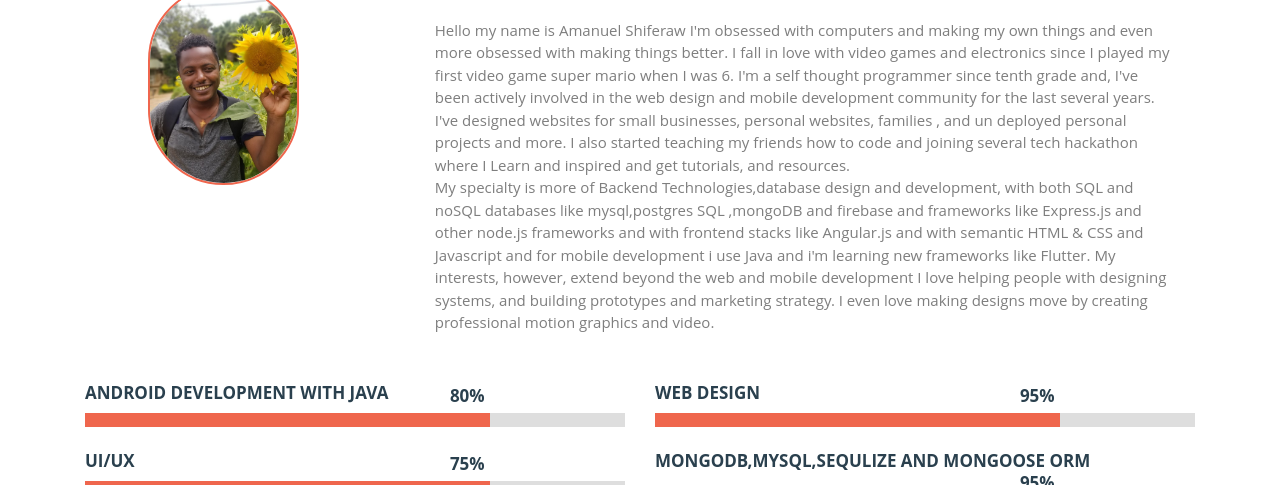
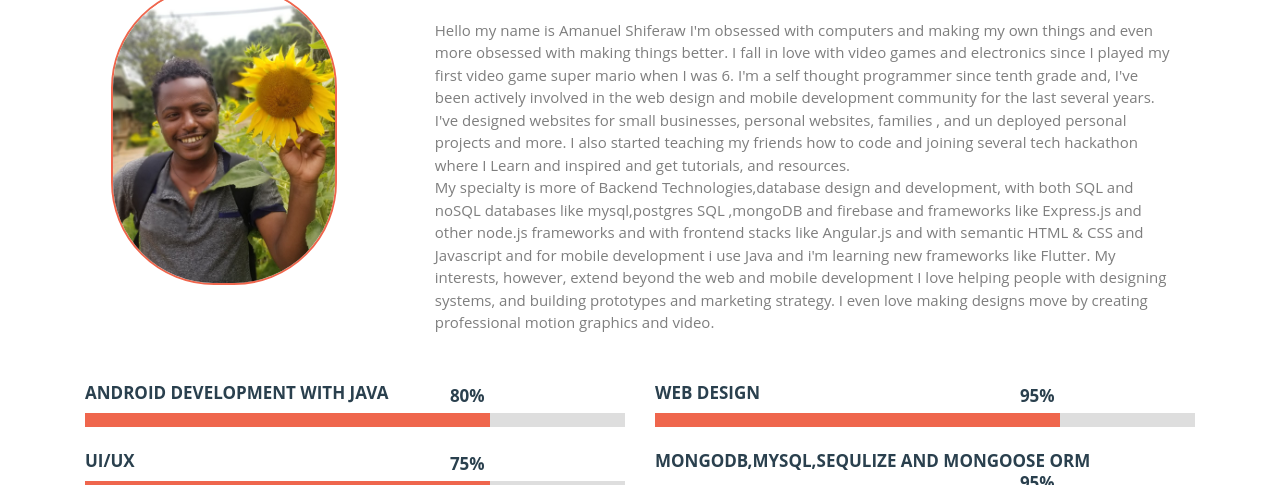
Before and after one commit to aman123shi/aman, a plain HTML site: page index.html in a window 1280 px wide. Shown: the part 646-1131 px from the top of the page. Drawn offline with Linux system fonts and the light colour scheme.

Commit message:
setting profile picture css

```diff
--- a/css/style.css
+++ b/css/style.css
@@ -44,8 +44,8 @@ body {
   text-align: left;
 }
 .pro {
-  max-width: 200px;
-  max-height: 200px;
+  max-width: 250px;
+  max-height: 300px;
   border-radius: 20px;
 }
 .log {
```
